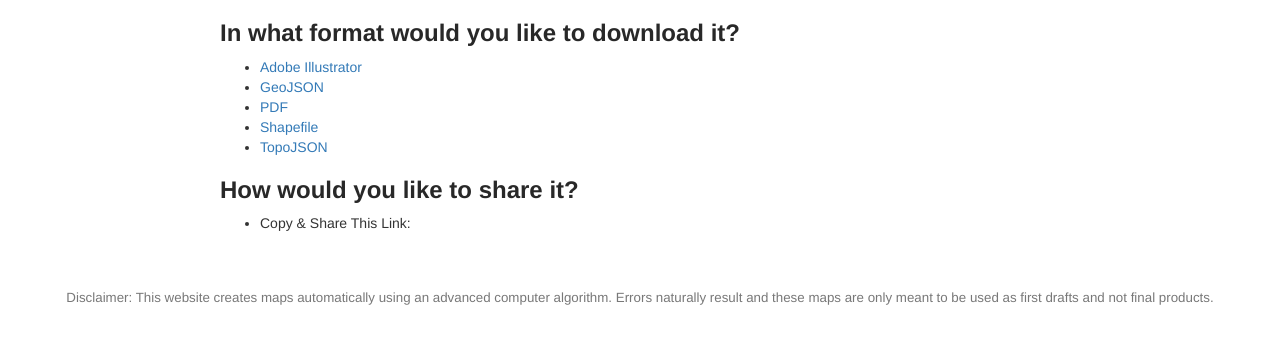
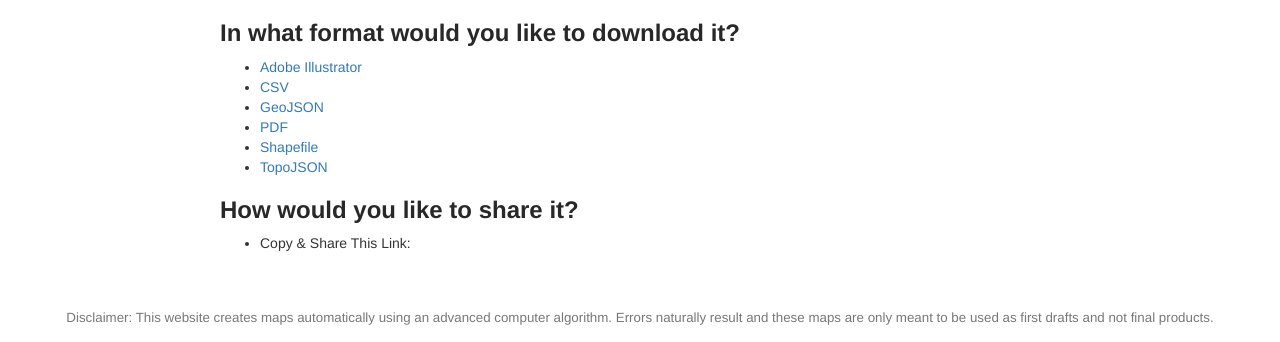
Before and after one commit to FirstDraftGIS/firstdraft, a Django app: page / in a window 1280 px wide. Shown: the part 1106-1448 px from the top of the page. Before the commit the page ends 1411 px from the top, so only its background shows below. Run offline with Django 3.2, Linux system fonts and the light colour scheme; data that the repository does not hold is empty; parts of the project's set-up code (start-up, migrations or seed data) failed here and were passed over; some libraries are stand-ins or nearby versions.

Commit message:
handles exporting as csv

```diff
--- a/projfd/appfd/templates/appfd/download.html
+++ b/projfd/appfd/templates/appfd/download.html
@@ -4,9 +4,10 @@
 
     <ul>
         <li ng-show="href_ai"><a ng-href="{{href_ai}}">Adobe Illustrator</a></li>
-        <li ng-show="href_geojson"><a id="href_geojson">GeoJSON</a></li>
+        <li ng-show="href_csv"><a id="href_csv" target="_blank">CSV</a></li>
+        <li ng-show="href_geojson"><a id="href_geojson" target="_blank">GeoJSON</a></li>
         <li ng-show="href_pdf"><a ng-href="{{href_geojson}}">PDF</a></li>
-        <li ng-show="href_shp"><a id="href_shp">Shapefile</a></li>
+        <li ng-show="href_shp"><a id="href_shp" target="_blank">Shapefile</a></li>
         <li ng-show="href_topojson"><a ng-href="{{href_topojson}}">TopoJSON</a></li>
     </ul>
 
--- a/projfd/appfd/views.py
+++ b/projfd/appfd/views.py
@@ -341,6 +341,7 @@
         f.write(serialized)
 
     create_shapefile_from_geojson(path_to_geojson)
+    create_csv_from_geojson(path_to_geojson)
 
 def create_map_from_link(job):
     print "starting create_map_from_link with", job['key']
@@ -380,8 +381,24 @@
         f.write(serialized)
 
     create_shapefile_from_geojson(path_to_geojson)
+    create_csv_from_geojson(path_to_geojson)
 
 #    Order.objects.get(token=job['key']).finish()
+
+def create_csv_from_geojson(path_to_geojson):
+
+    try:
+
+        print "starting create_csv_from_geojson with ", path_to_geojson
+        cwd = '/'.join(path_to_geojson.split('/')[0:-1]) + '/'
+        filename_base = path_to_geojson.split("/")[-1].split(".")[0]
+        filename_csv = filename_base + '.csv'
+        path_to_csv = cwd + filename_csv
+        call(['ogr2ogr','-f','CSV', path_to_csv, path_to_geojson, '-lco', 'GEOMETRY=AS_XY'])
+
+    except Exception as e:
+        print '\nERROR in create_shapefile_from_geojson', e,'\n'
+
 
 def create_shapefile_from_geojson(path_to_geojson):
     try:
@@ -498,6 +515,7 @@
         f.write(serialized)
 
     create_shapefile_from_geojson(path_to_geojson)
+    create_csv_from_geojson(path_to_geojson)
 
 def create_map_from_csv(job):
     print "starting create_map_from_csv with", job
@@ -675,8 +693,6 @@
         print e
         return HttpResponse("")
 
-
-
 #basically looks for the directory that corresponds to the job
 # and returns whatever file in their that ends with geojson
 def get_map(request, job, extension):
--- a/projfd/static/js/DownloadController.js
+++ b/projfd/static/js/DownloadController.js
@@ -21,6 +21,17 @@
             });
         }, 2000);
 
+        var promise_csv = $interval( function(){
+            console.log("will request",'/does_map_exist/' + $scope.$parent.job + '/csv');
+            $http.get('/does_map_exist/' + $scope.$parent.job + '/csv').then(function(response) {
+                console.log("got from does_map_exist", response);
+                if (response.data === "True")
+                {
+                    $scope.stop();
+                    document.getElementById("href_csv").href = $scope.href_csv = "/get_map/" + $scope.$parent.job + "/csv";
+                }
+            });
+        }, 2000);
 
     };
 
```
Also changed, not shown: projfd/appfd/templates/appfd/view_map.html (+16 -0 lines).
